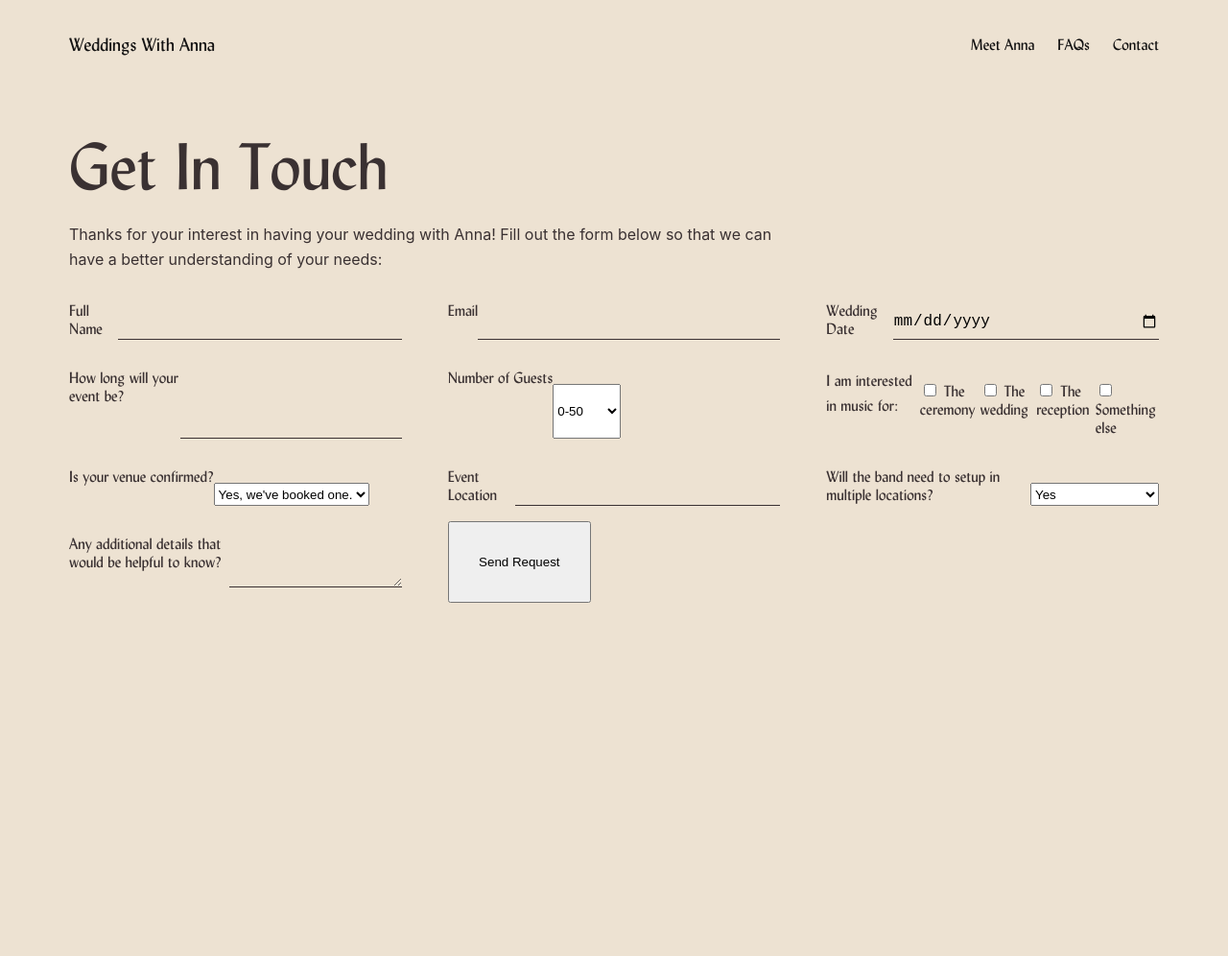
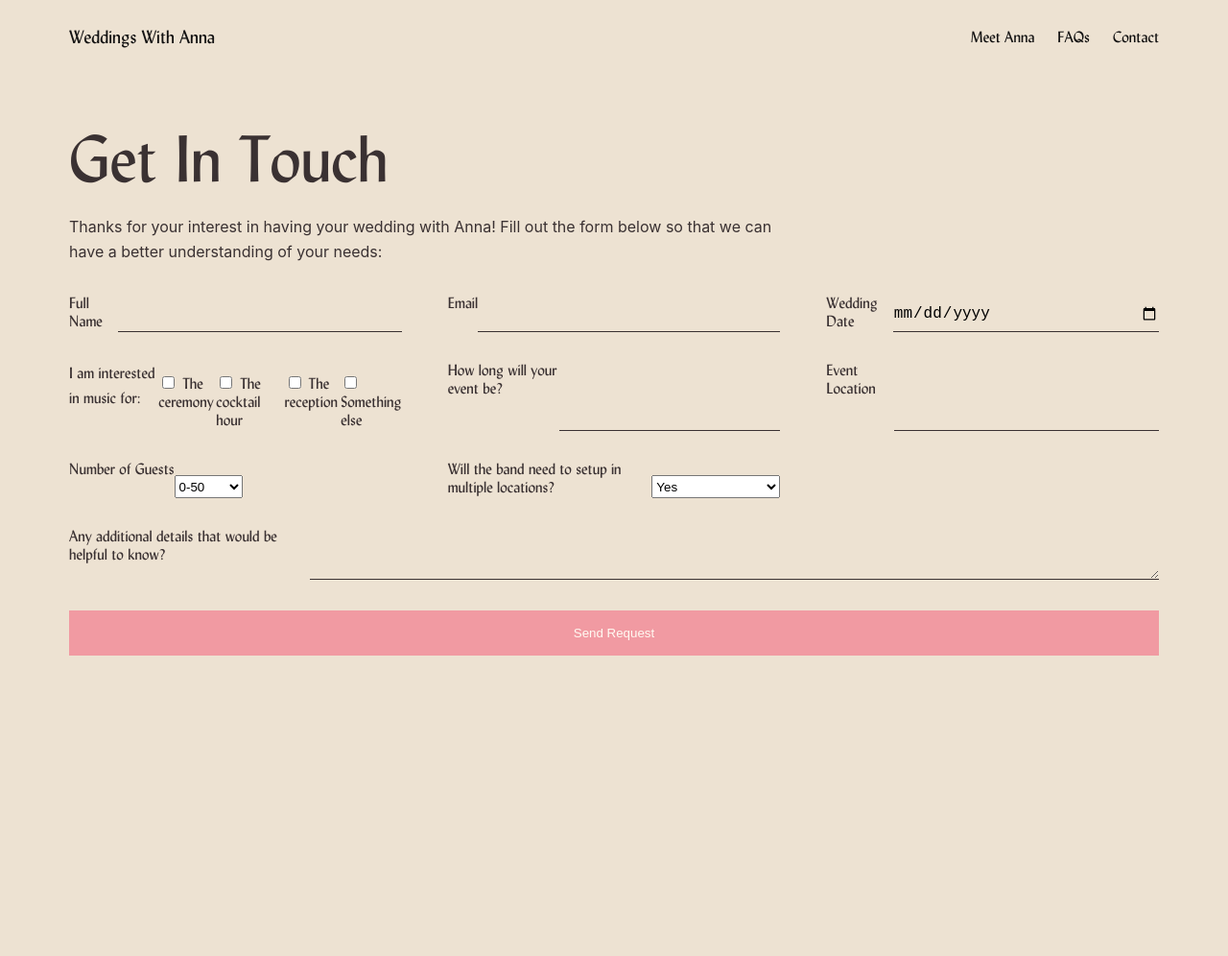
Before and after one commit to lukemoderwell/wwa, a Jekyll site: the page built from contact.html, in a window 1280 px wide. Shown: the whole page at 96% size. Built offline with Jekyll 4.4.1, drawn with Linux system fonts in a browser that asks for light colours.

Commit message:
thanks page

```diff
--- a/assets/css/_base.scss
+++ b/assets/css/_base.scss
@@ -3,6 +3,7 @@
 }
 
 body {
+  margin: 0;
   font-family: -apple-system, BlinkMacSystemFont, 'Segoe UI', Roboto, Oxygen, Ubuntu, Cantarell, 'Open Sans', 'Helvetica Neue', sans-serif;
   background: $cream;
   color: $gray;
@@ -47,6 +48,10 @@
   }
 }
 
+iframe {
+  width: 100%;
+}
+
 img {
   max-width: 100%;
   height: auto;
--- a/assets/css/_form.scss
+++ b/assets/css/_form.scss
@@ -36,8 +36,18 @@
     margin-right: .5rem;
   }
 
-  input[type="submit"] {
+  button[type="submit"] {
     display: block;
+    padding: 1rem 2rem;
     width: 100%;
+    color: $white;
+    border: none;
+    background: $salmon;
+    transition: 250ms background ease-in-out;
+
+    &:hover {
+      background: darken($salmon, 10%);
+      cursor: pointer;
+    }
   }
 }
--- a/assets/css/_grid.scss
+++ b/assets/css/_grid.scss
@@ -75,6 +75,10 @@
     }
   }
 
+  .grid-full {
+    grid-column: span 6;
+  }
+
   fieldset {
     grid-column: span 6;
 
--- a/contact.html
+++ b/contact.html
@@ -8,7 +8,7 @@
     <h2 class="grid-item f2 serif flush-bottom">Get In Touch</h2>
     <p class="grid-item">Thanks for your interest in having your wedding with Anna! Fill out the form below so that we can have a better understanding of your needs:</p>
   </div>
-  <form class="grid serif" action="/" name="contact" method="post" netlify>
+  <form class="grid serif" action="/thanks" name="contact" method="post" netlify>
     <fieldset>
       <label for="fullName">Full Name</label>
       <input name="fullName" required type="text" />
@@ -22,8 +22,19 @@
       <input name="weddingDate" type="date" />
     </fieldset>
     <fieldset>
+      <p class="label">I am interested in music for:</p>
+      <label><input name="ceremony" type="checkbox" value="yes">The ceremony</label>
+      <label><input name="cocktail" type="checkbox" value="yes">The cocktail hour</label>
+      <label><input name="reception" type="checkbox" value="yes">The reception</label>
+      <label><input name="other" type="checkbox" value="yes">Something else</label>
+    </fieldset>
+    <fieldset>
       <label for="length">How long will your event be?</label>
       <input name="length" type="text"/>
+    </fieldset>
+    <fieldset>
+      <label for="location">Event Location</label>
+      <input name="location" type="text" />
     </fieldset>
     <fieldset>
       <label for="guests">Number of Guests</label>
@@ -35,25 +46,14 @@
         <option value="200+">200+</option>
       </select>
     </fieldset>
-    <fieldset>
-      <p class="label" for="event-type">I am interested in music for:</p>
-      <label><input name="event-type" type="checkbox" value="ceremony">The ceremony</label>
-      <label><input name="event-type" type="checkbox" value="wedding">The wedding</label>
-      <label><input name="event-type" type="checkbox" value="reception">The reception</label>
-      <label><input name="event-type" type="checkbox" value="other">Something else</label>
-    </fieldset>
-    <fieldset>
+    <!-- <fieldset>
       <label for="venue">Is your venue confirmed?</label>
       <select>
         <option disabled>Choose an answer</option>
         <option name="venue" value="yes">Yes, we've booked one.</option>
         <option name="venue" value="no">No, we are still looking.</option>
       </select>
-    </fieldset>
-    <fieldset>
-      <label for="location">Event Location</label>
-      <input name="location" type="text" />
-    </fieldset>
+    </fieldset> -->
     <fieldset>
       <label for="multipleSites">Will the band need to setup in multiple locations?</label>
       <select>
@@ -62,10 +62,10 @@
         <option name="multipleSites" value="no">No</option>
       </select>
     </fieldset>
-    <fieldset>
+    <fieldset class="grid-full">
       <label for="additionalDetails">Any additional details that would be helpful to know?</label>
       <textarea name="additionalDetails" maxlength="500"></textarea>
     </fieldset>
-    <input type="submit" value="Send Request" />
+    <fieldset><button type="submit">Send Request</button></fieldset>
   </form>
 </section>
--- a/index.html
+++ b/index.html
@@ -1,8 +1,8 @@
 ---
 layout: default
-title: Weddings With Anna
+title: Personalized Wedding Music | Weddings With Anna
+banner: true
 ---
-
 <section class="content-welcome">
   <div class="grid">
     <div class="grid-item text-center">
--- a/meet-anna.html
+++ b/meet-anna.html
@@ -1,6 +1,7 @@
 ---
 layout: default
 title: Meet Anna | Weddings With Anna
+banner: true
 ---
 
 <section class="content-meet" id="meet">
```
Also changed, not shown: other parts of contact.html (+1 -1 lines), thanks.html (added, +15 -0 lines).
